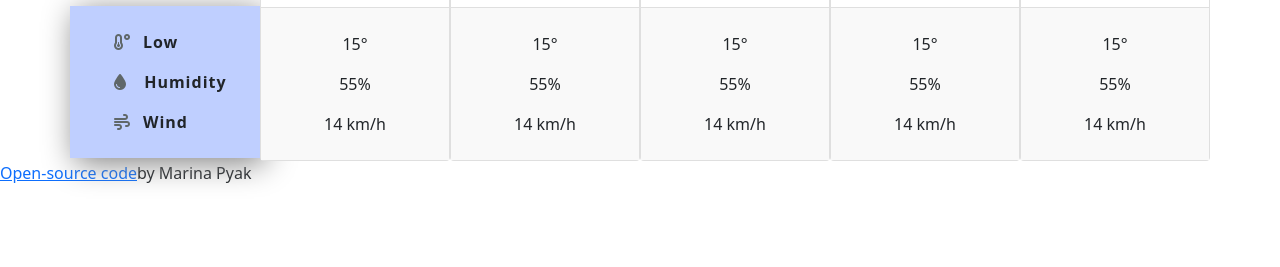
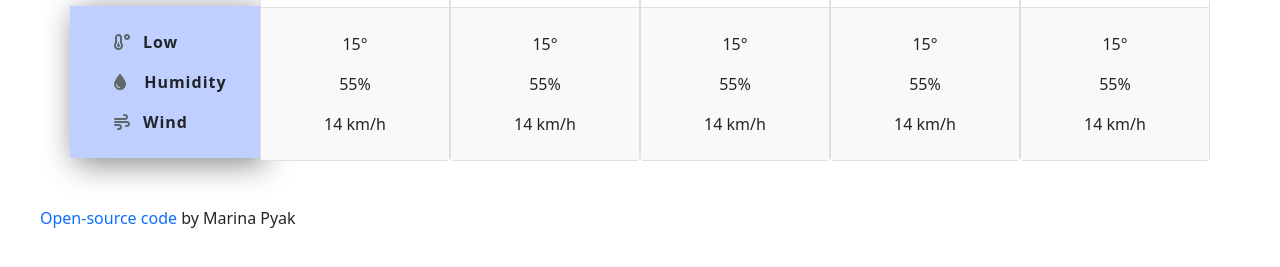
Before and after one commit to marina-pk/my-weather-app, a plain HTML site: page index.html in a window 1280 px wide. Shown: the part 491-758 px from the top of the page. Drawn offline with nearby package versions, Linux system fonts and the light colour scheme.

Commit message:
Styled the footer in CSS

```diff
--- a/index.html
+++ b/index.html
@@ -242,7 +242,7 @@
       </div>
     </div>
 <footer>
-  <a href="https://github.com/marina-pk/my-weather-app" target="_blank" >Open-source code</a>by Marina Pyak
+  <a href="https://github.com/marina-pk/my-weather-app" target="_blank" class="footer-link" >Open-source code</a> by Marina Pyak
 </footer>
     <script src="src/index.js"></script>
   </body>
--- a/src/styles.css
+++ b/src/styles.css
@@ -14,6 +14,12 @@ i {
   color: #5f6769;
   text-align: right;
   padding: 0px 10px;
+}
+footer {
+  margin: 45px 40px;
+}
+.footer-link {
+  text-decoration: none;
 }
 .celsius,
 .fahrenheit {
```
